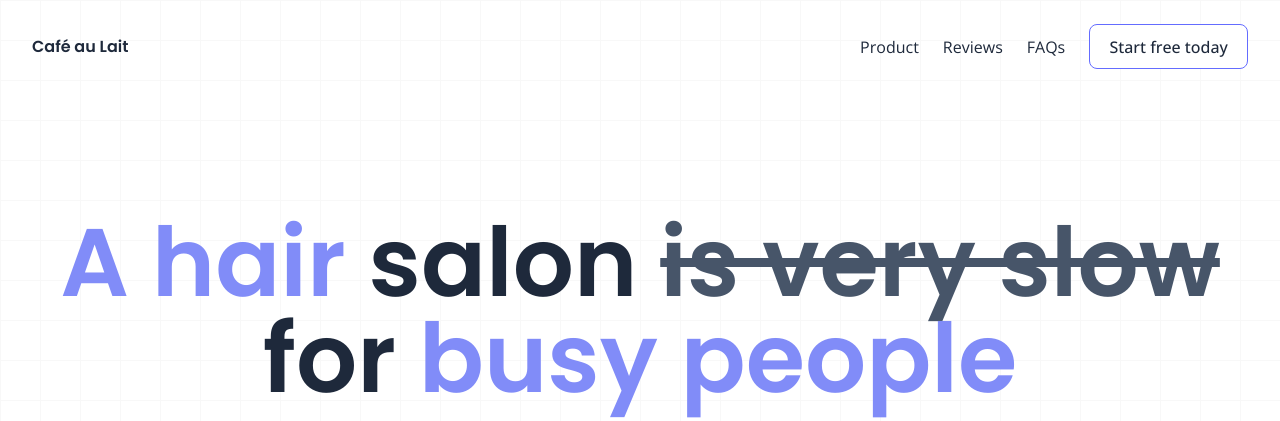
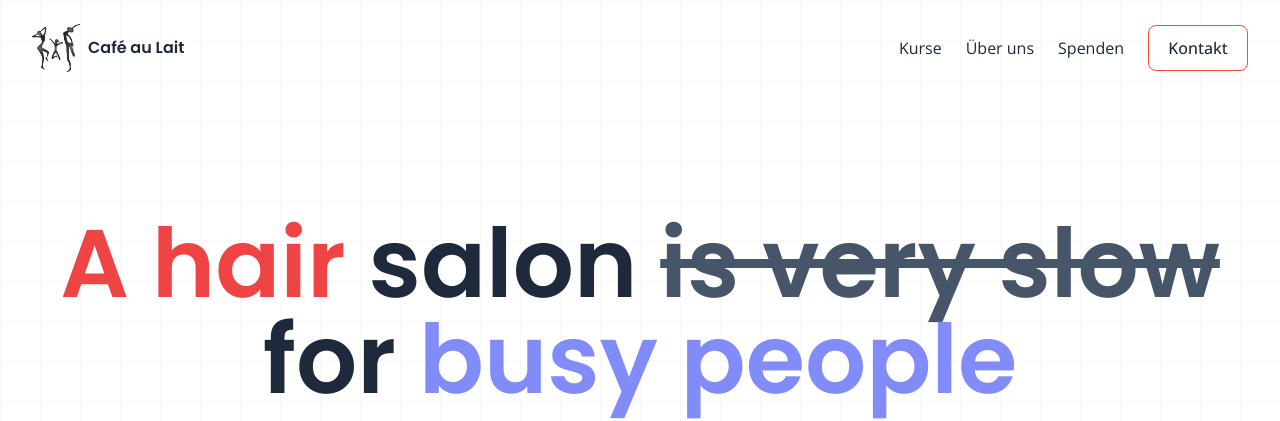
Before and after one commit to vntero/cafeaulait, a SvelteKit app: page / in a window 1280 px wide. Shown: the top 421 px of the page. Built offline with nearby package versions, Linux system fonts and the light colour scheme.

Commit message:
changes header to german names and desired options

```diff
--- a/src/app.css
+++ b/src/app.css
@@ -7,14 +7,14 @@ html {
 }
 
 * {
-  font-family: "Open Sans", sans-serif;
+  font-family: 'Open Sans', sans-serif;
 }
 
 h1,
 h2,
 h3,
 .poppins {
-  font-family: "Poppins", sans-serif;
+  font-family: 'Poppins', sans-serif;
 }
 
 span {
@@ -42,7 +42,7 @@ button,
 }
 
 button:hover {
-  border-color: #646cff;
+  border-color: #ff4b39;
 }
 
 button:focus,
@@ -51,16 +51,16 @@ button:focus-visible {
 }
 
 .specialBtn {
-  border-color: #646cff;
+  border-color: #ff4b39;
 }
 
 .specialBtnDark {
-  background: #646cff;
+  background: #ff4b39;
   color: white;
 }
 
 .specialBtn:hover {
-  border-color: blue;
+  border-color: black;
 }
 
 .dropShadow {
--- a/src/components/Header.svelte
+++ b/src/components/Header.svelte
@@ -6,10 +6,9 @@
     <div
         class="max-w-[1400px] mx-auto w-full flex items-center justify-between p-4 py-6"
     >
-        <a href="/">
-            <h1 class="font-semibold">
-                Café au Lait
-            </h1>
+        <a href="/" class="flex items-center">
+            <img alt="The project logo" src="/assets/logo.png" class="w-12 h-12" />
+            <h1 class="font-semibold ml-2">Café au Lait</h1>
         </a>
         <button
             on:click={() => ($openModal = true)}
@@ -20,21 +19,18 @@
         <nav class="hidden md:flex items-center gap-4 lg:gap-6">
             <a
                 href="#product"
-                class="duration-200 hover:text-indigo-400 cursor-pointer"
-                >Product</a
-            >
+                class="duration-200 hover:text-red-500 cursor-pointer"
+            >Kurse</a>
             <a
                 href="#reviews"
-                class="duration-200 hover:text-indigo-400 cursor-pointer"
-                >Reviews</a
-            >
+                class="duration-200 hover:text-red-500 cursor-pointer"
+            >Über uns</a>
             <a
                 href="#faqs"
-                class="duration-200 hover:text-indigo-400 cursor-pointer"
-                >FAQs</a
-            >
+                class="duration-200 hover:text-red-500 cursor-pointer"
+            >Spenden</a>
             <button class="specialBtn">
-                <p>Start free today</p>
+                <p>Kontakt</p>
             </button>
         </nav>
     </div>
--- a/src/components/Hero.svelte
+++ b/src/components/Hero.svelte
@@ -9,7 +9,7 @@
     <div class="flex flex-col gap-10 flex-1 items-center
     justify-center pb-10 md:pb-14">
         <h2 class="text-5xl sm:text-6xl md:text-7xl lg:text-8xl max-w-[1200px] mx-auto w-full text-center font-semibold">
-            <span class="text-indigo-400">A hair</span> salon
+            <span class="text-red-500">A hair</span> salon
             <span class="text-slate-600 line-through">is very slow</span><br/>
             for <span class="text-indigo-400">busy people</span>
         </h2>
```
Also changed, not shown: static/assets/logo.png (added).
